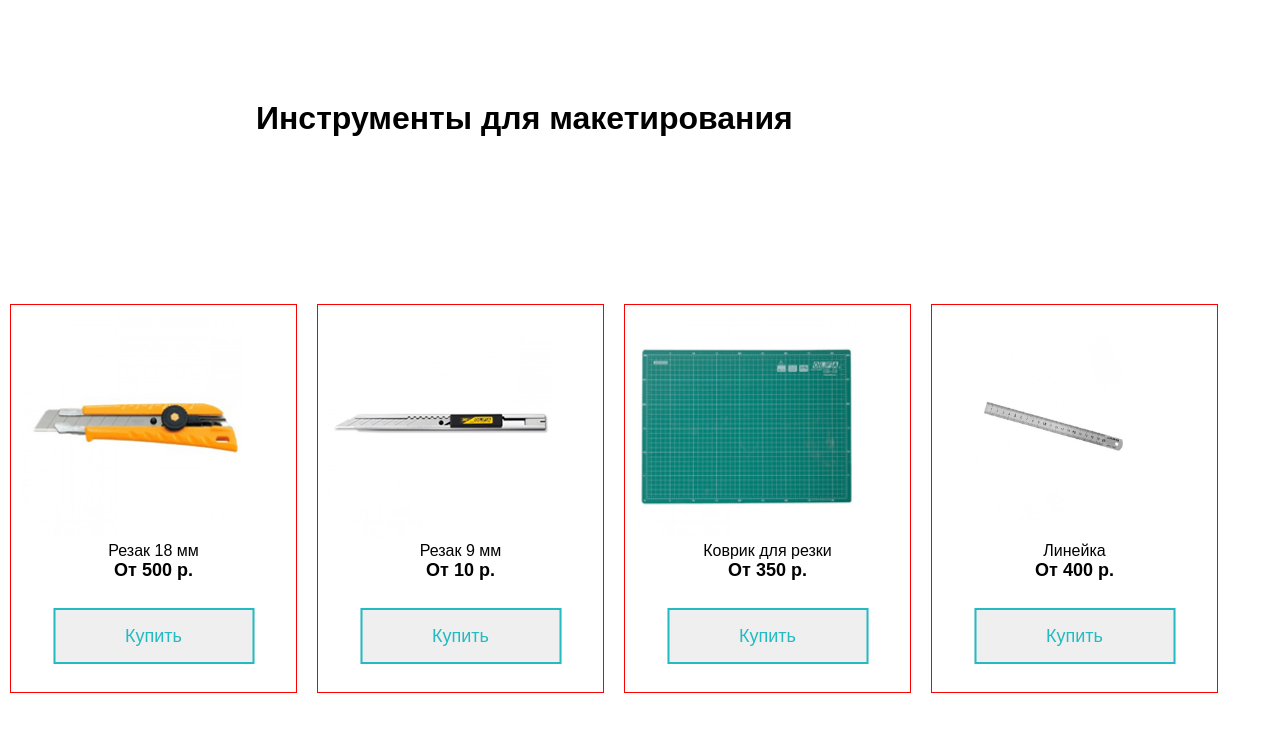
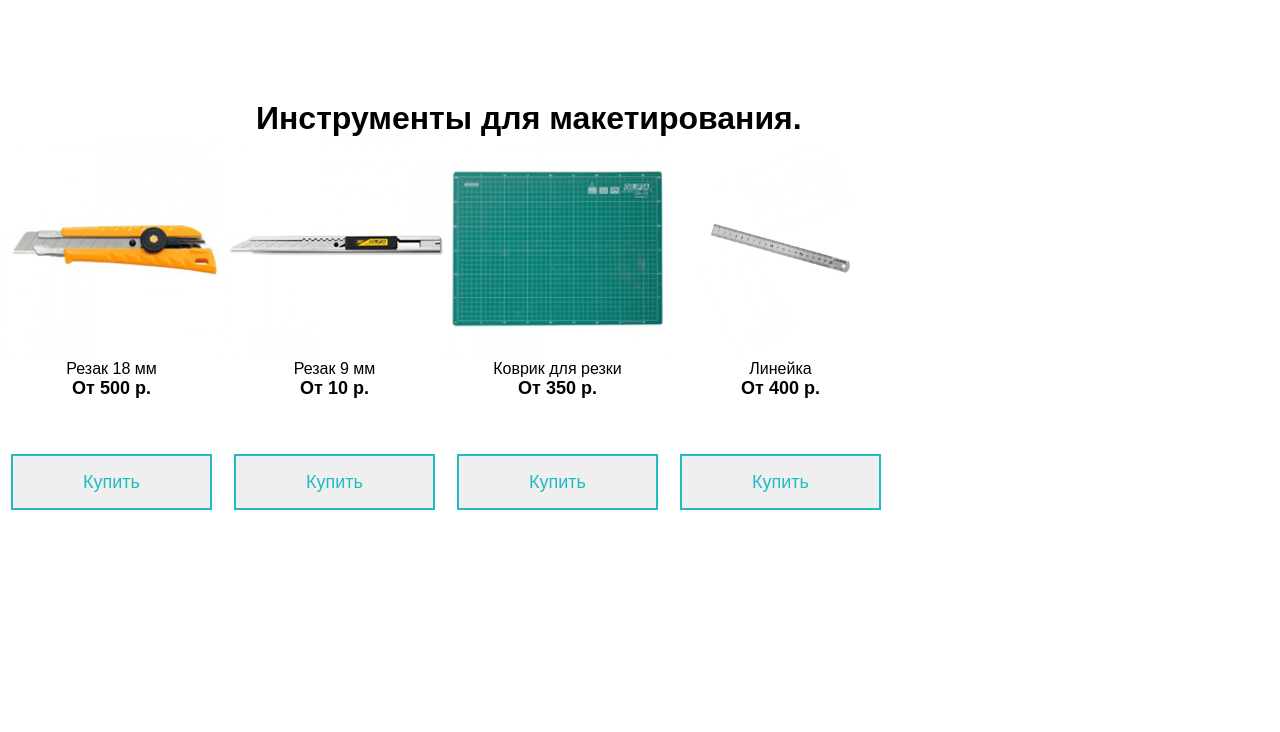
Before and after one commit to Larisa46472/lesson10, a plain HTML site: page index.html in a window 1280 px wide. Drawn offline with Linux system fonts and the light colour scheme.

Commit message:
”колонки”

```diff
--- a/css/style.css
+++ b/css/style.css
@@ -7,30 +7,30 @@
 }
 
 .block {
- width:500px;
- height: 723px;
- width: 100%;
- margin: auto;
- display: flex;
- /*justify-content: space-between; */
 
- align-items: center;
+    display:flex;
+    justify-content:space-between;
+
+    align-items:center;
+    width:100%;
+    max-width:500px;
 
 }
 
 h1 {
     padding-left: 20%;
     padding-top: 100px;
+    margin: auto;
 
 }
 
 .ktovar{
 
-    margin: 10px;
-    padding: 10px;
-    width: 265px;
-    height: 367px;
-    border: 1px solid red;
+    display:flex;
+    justify-content:space-between;
+    flex-direction:column;
+    align-items:center;
+
 }
 img {
     height: 223px;
@@ -51,8 +51,8 @@
 }
 .button {
 margin-top: 55px;
-margin-left: 50%;
-transform: translate(-50%, -50%);
+/*margin-left: 50%;
+transform: translate(-50%, -50%);*/
 width: 201px;
 height: 56px;
 border: 2px solid #23BAC1;
--- a/index.html
+++ b/index.html
@@ -9,7 +9,7 @@
 </head>
 <body>
 
-    <h1>Инструменты для макетирования</h1>
+    <h1>Инструменты для макетирования.</h1>
     <div class="block">
 
 
```
